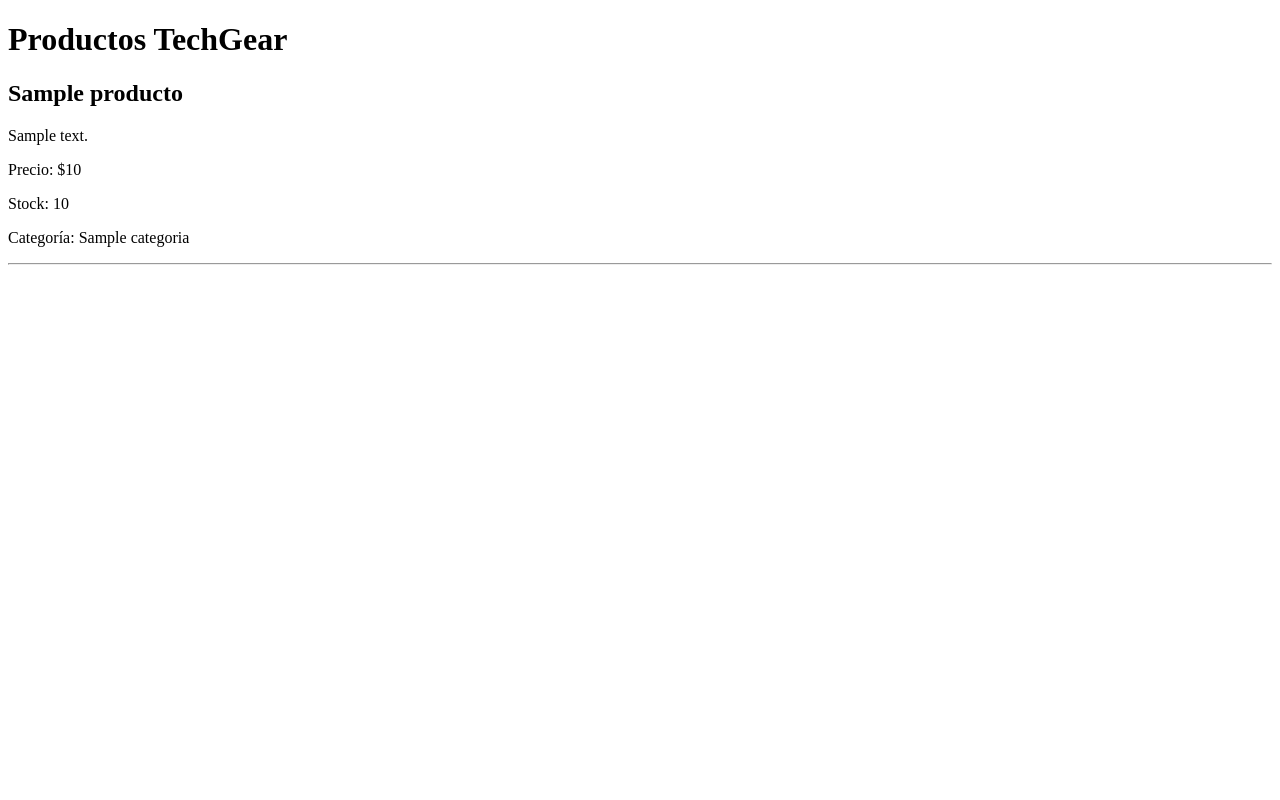
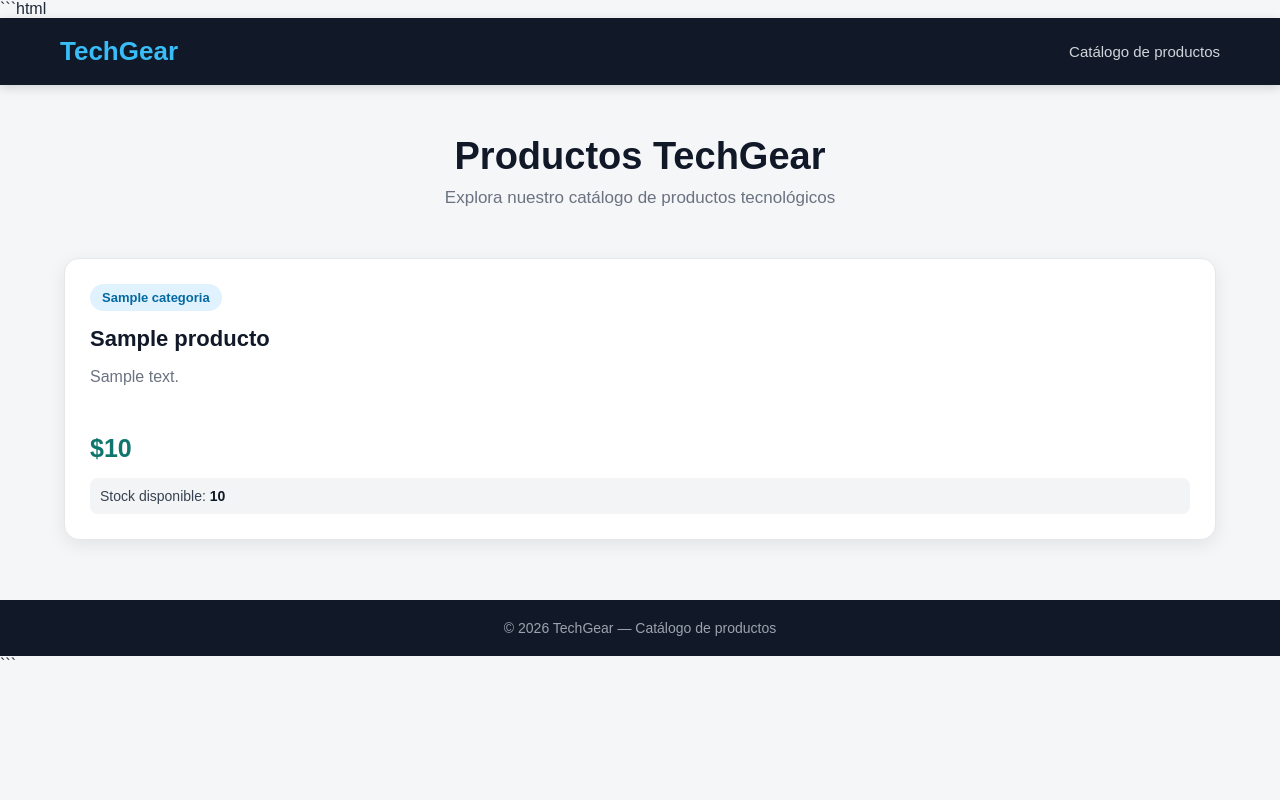
Before and after one commit to breiner200718/TechGear, a Django app: template frontend/techgear/templates/techgear/productos.html in a window 1280 px wide. Run offline with Django 5.2, Linux system fonts and the light colour scheme; the template is opened without the code that fills it: most values are stand-ins (such as "Sample title", 1, 10 or a date in 2020).

Commit message:
feat: agregar estilo al frontend

````diff
--- a/frontend/techgear/templates/techgear/productos.html
+++ b/frontend/techgear/templates/techgear/productos.html
@@ -1,27 +1,292 @@
+```html
 <!DOCTYPE html>
 <html lang="es">
 <head>
     <meta charset="UTF-8">
+    <meta name="viewport" content="width=device-width, initial-scale=1.0">
+
     <title>TechGear - Productos</title>
+
+    <style>
+        * {
+            margin: 0;
+            padding: 0;
+            box-sizing: border-box;
+            font-family: Arial, Helvetica, sans-serif;
+        }
+
+        body {
+            background: #f4f6f8;
+            color: #1f2937;
+        }
+
+        /* NAVBAR */
+        .navbar {
+            background: #111827;
+            color: white;
+            padding: 18px 60px;
+            display: flex;
+            justify-content: space-between;
+            align-items: center;
+            box-shadow: 0 3px 10px rgba(0, 0, 0, 0.15);
+        }
+
+        .logo {
+            font-size: 26px;
+            font-weight: bold;
+            color: #38bdf8;
+        }
+
+        .nav-title {
+            font-size: 15px;
+            color: #d1d5db;
+        }
+
+        /* HEADER */
+        .header {
+            text-align: center;
+            padding: 50px 20px 30px;
+        }
+
+        .header h1 {
+            font-size: 38px;
+            color: #111827;
+            margin-bottom: 10px;
+        }
+
+        .header p {
+            color: #6b7280;
+            font-size: 17px;
+        }
+
+        /* PRODUCT GRID */
+        .productos-container {
+            width: 90%;
+            max-width: 1200px;
+            margin: 20px auto 60px;
+
+            display: grid;
+            grid-template-columns: repeat(auto-fit, minmax(270px, 1fr));
+            gap: 25px;
+        }
+
+        /* PRODUCT CARD */
+        .producto {
+            background: white;
+            border-radius: 15px;
+            padding: 25px;
+
+            box-shadow: 0 5px 18px rgba(0, 0, 0, 0.08);
+
+            transition: transform 0.25s ease,
+                        box-shadow 0.25s ease;
+
+            border: 1px solid #e5e7eb;
+        }
+
+        .producto:hover {
+            transform: translateY(-6px);
+            box-shadow: 0 10px 25px rgba(0, 0, 0, 0.13);
+        }
+
+        /* CATEGORY */
+        .categoria {
+            display: inline-block;
+            background: #e0f2fe;
+            color: #0369a1;
+
+            padding: 6px 12px;
+            border-radius: 20px;
+
+            font-size: 13px;
+            font-weight: bold;
+
+            margin-bottom: 15px;
+        }
+
+        /* PRODUCT NAME */
+        .producto h2 {
+            font-size: 22px;
+            margin-bottom: 12px;
+            color: #111827;
+        }
+
+        /* DESCRIPTION */
+        .descripcion {
+            color: #6b7280;
+            line-height: 1.6;
+            margin-bottom: 20px;
+            min-height: 50px;
+        }
+
+        /* PRICE */
+        .precio {
+            font-size: 25px;
+            font-weight: bold;
+            color: #0f766e;
+            margin-bottom: 15px;
+        }
+
+        /* STOCK */
+        .stock {
+            background: #f3f4f6;
+            padding: 10px;
+            border-radius: 8px;
+
+            font-size: 14px;
+            color: #374151;
+        }
+
+        .stock span {
+            font-weight: bold;
+            color: #111827;
+        }
+
+        /* EMPTY */
+        .sin-productos {
+            width: 90%;
+            max-width: 600px;
+            margin: 40px auto;
+
+            background: white;
+            padding: 40px;
+
+            text-align: center;
+            border-radius: 15px;
+
+            box-shadow: 0 5px 18px rgba(0, 0, 0, 0.08);
+        }
+
+        .sin-productos h2 {
+            margin-bottom: 10px;
+            color: #111827;
+        }
+
+        .sin-productos p {
+            color: #6b7280;
+        }
+
+        /* FOOTER */
+        footer {
+            background: #111827;
+            color: #9ca3af;
+
+            text-align: center;
+            padding: 20px;
+
+            font-size: 14px;
+        }
+
+        /* RESPONSIVE */
+        @media (max-width: 600px) {
+
+            .navbar {
+                padding: 18px 25px;
+            }
+
+            .nav-title {
+                display: none;
+            }
+
+            .header h1 {
+                font-size: 30px;
+            }
+
+            .productos-container {
+                width: 92%;
+            }
+        }
+    </style>
 </head>
+
 <body>
 
-    <h1>Productos TechGear</h1>
+    <!-- NAVBAR -->
+    <nav class="navbar">
+        <div class="logo">
+            TechGear
+        </div>
 
+        <div class="nav-title">
+            Catálogo de productos
+        </div>
+    </nav>
+
+
+    <!-- HEADER -->
+    <header class="header">
+        <h1>Productos TechGear</h1>
+
+        <p>
+            Explora nuestro catálogo de productos tecnológicos
+        </p>
+    </header>
+
+
+    <!-- PRODUCTOS -->
     {% if productos %}
-        {% for producto in productos %}
-            <div>
-                <h2>{{ producto.nombre }}</h2>
-                <p>{{ producto.descripcion }}</p>
-                <p>Precio: ${{ producto.precio }}</p>
-                <p>Stock: {{ producto.stock }}</p>
-                <p>Categoría: {{ producto.categoria }}</p>
-            </div>
-            <hr>
-        {% endfor %}
+
+        <main class="productos-container">
+
+            {% for producto in productos %}
+
+                <article class="producto">
+
+                    <!-- CATEGORÍA -->
+                    <span class="categoria">
+                        {{ producto.categoria }}
+                    </span>
+
+                    <!-- NOMBRE -->
+                    <h2>
+                        {{ producto.nombre }}
+                    </h2>
+
+                    <!-- DESCRIPCIÓN -->
+                    <p class="descripcion">
+                        {{ producto.descripcion }}
+                    </p>
+
+                    <!-- PRECIO -->
+                    <p class="precio">
+                        ${{ producto.precio }}
+                    </p>
+
+                    <!-- STOCK -->
+                    <div class="stock">
+                        Stock disponible:
+                        <span>{{ producto.stock }}</span>
+                    </div>
+
+                </article>
+
+            {% endfor %}
+
+        </main>
+
     {% else %}
-        <p>No hay productos disponibles.</p>
+
+        <!-- SIN PRODUCTOS -->
+        <section class="sin-productos">
+
+            <h2>
+                No hay productos disponibles
+            </h2>
+
+            <p>
+                Actualmente no tenemos productos registrados en el catálogo.
+            </p>
+
+        </section>
+
     {% endif %}
+
+
+    <!-- FOOTER -->
+    <footer>
+        © 2026 TechGear — Catálogo de productos
+    </footer>
 
 </body>
 </html>
+```
````
Also changed, not shown: frontend/techgear/views.py (+4 -3 lines).
